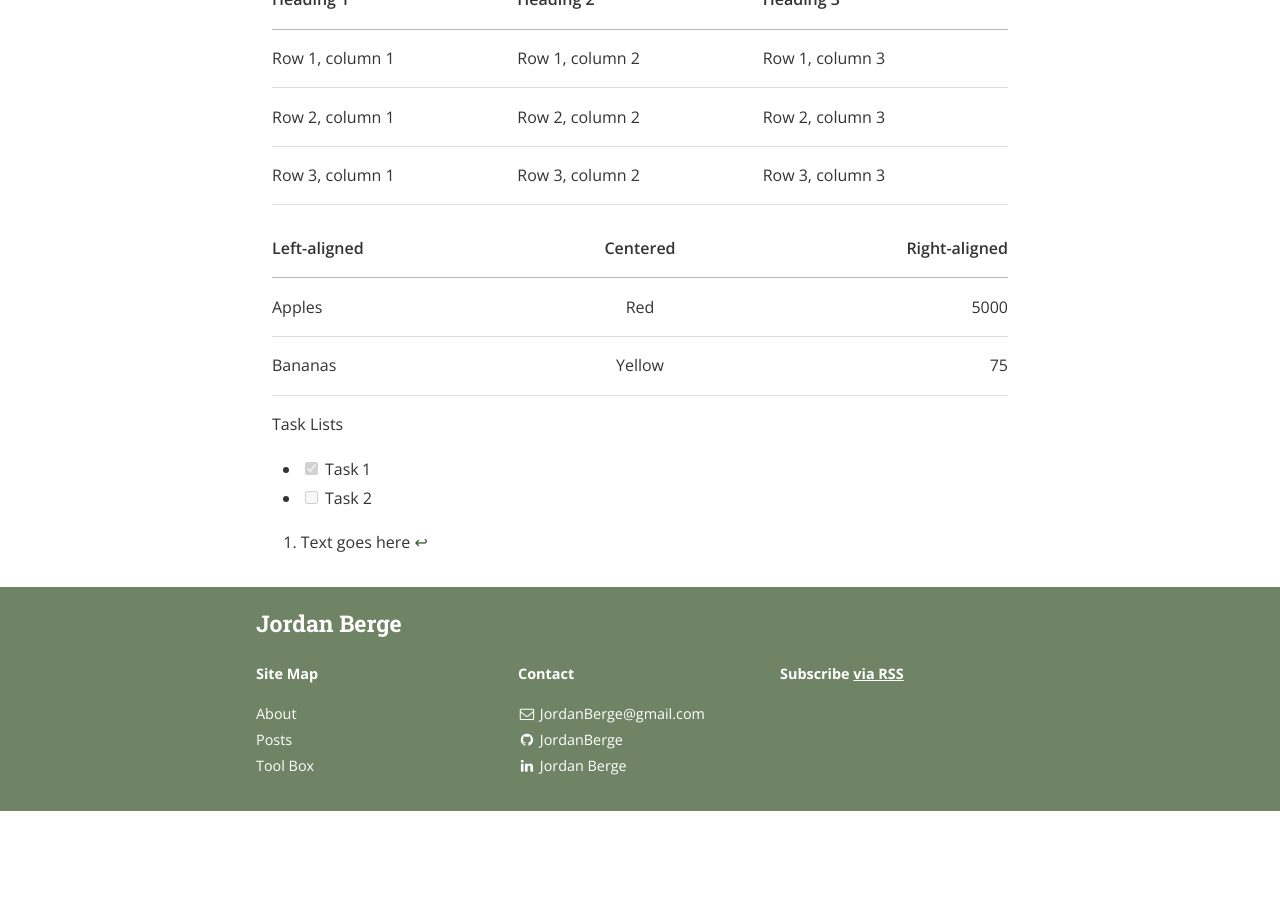
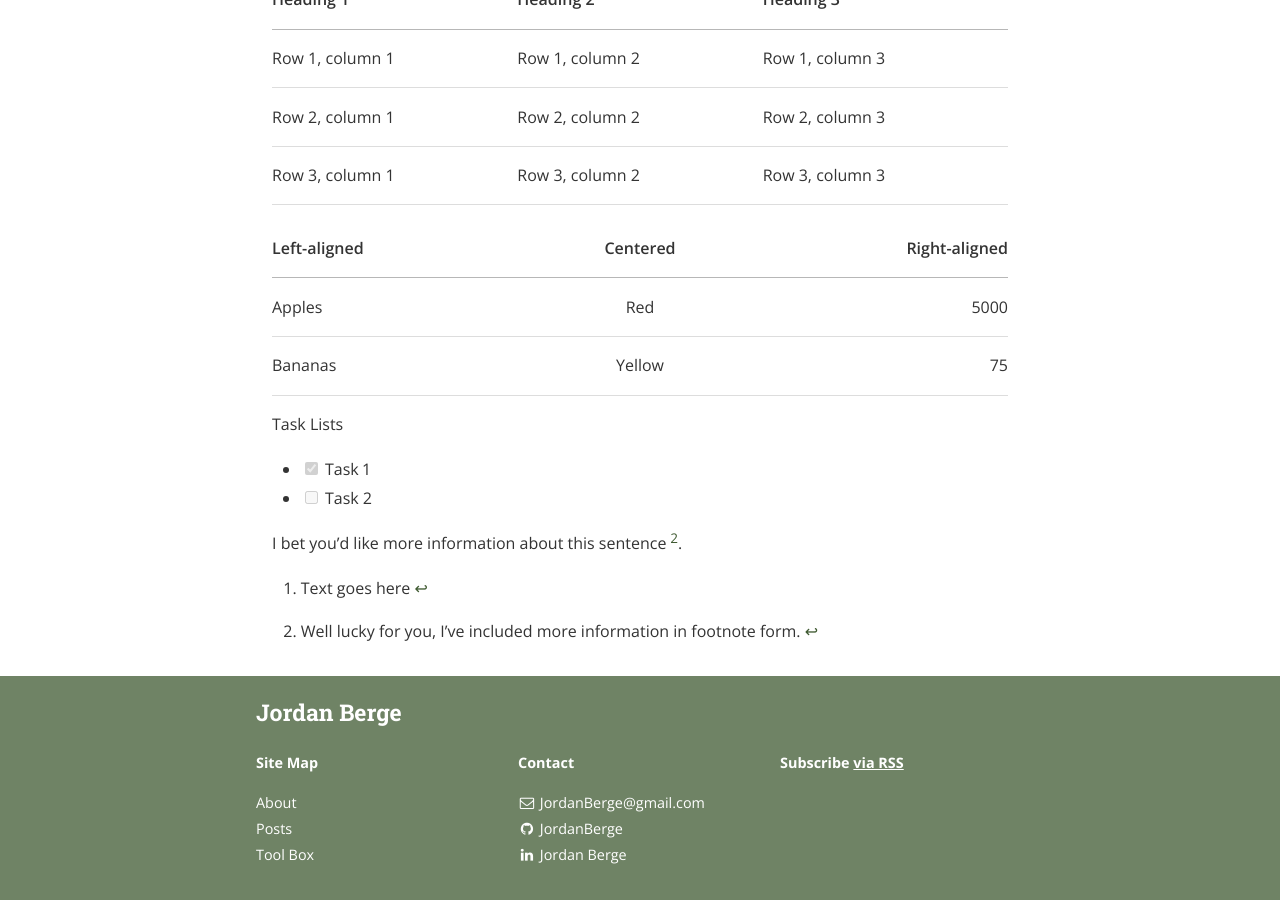
Before and after one commit to JordanBerge/JordanBerge.github.io, a Jekyll site: the page built from _posts/2016-11-14-First-Post.md, in a window 1280 px wide and 900 px high, scrolled down 3037 px. Built offline with Jekyll 4.4.1, drawn with Linux system fonts in a browser that asks for light colours; nearby versions of some CDN libraries; a style sheet for code colours, icons or effects is not loaded; before the commit the page ends 3848 px from its top, so only the background shows below that.

Commit message:
Markdown Learning 20

```diff
--- a/_posts/2016-11-14-First-Post.md
+++ b/_posts/2016-11-14-First-Post.md
@@ -26,7 +26,7 @@ If you don't then the sentence will show up as a normal contiunation of the para
 
 Understand? This is how you make a new paragraph
 
-Does this work for end notes [^1]
+Does this work for end notes [^2]
 
 *Italics*
 
@@ -107,4 +107,8 @@ Task Lists
  - [X] Task 1
  - [ ] Task 2
 
-[^1]: Text goes here
+[^2]: Text goes here
+
+I bet you'd like more information about this sentence [^1].
+
+[^1]: Well lucky for you, I've included more information in footnote form.
```
